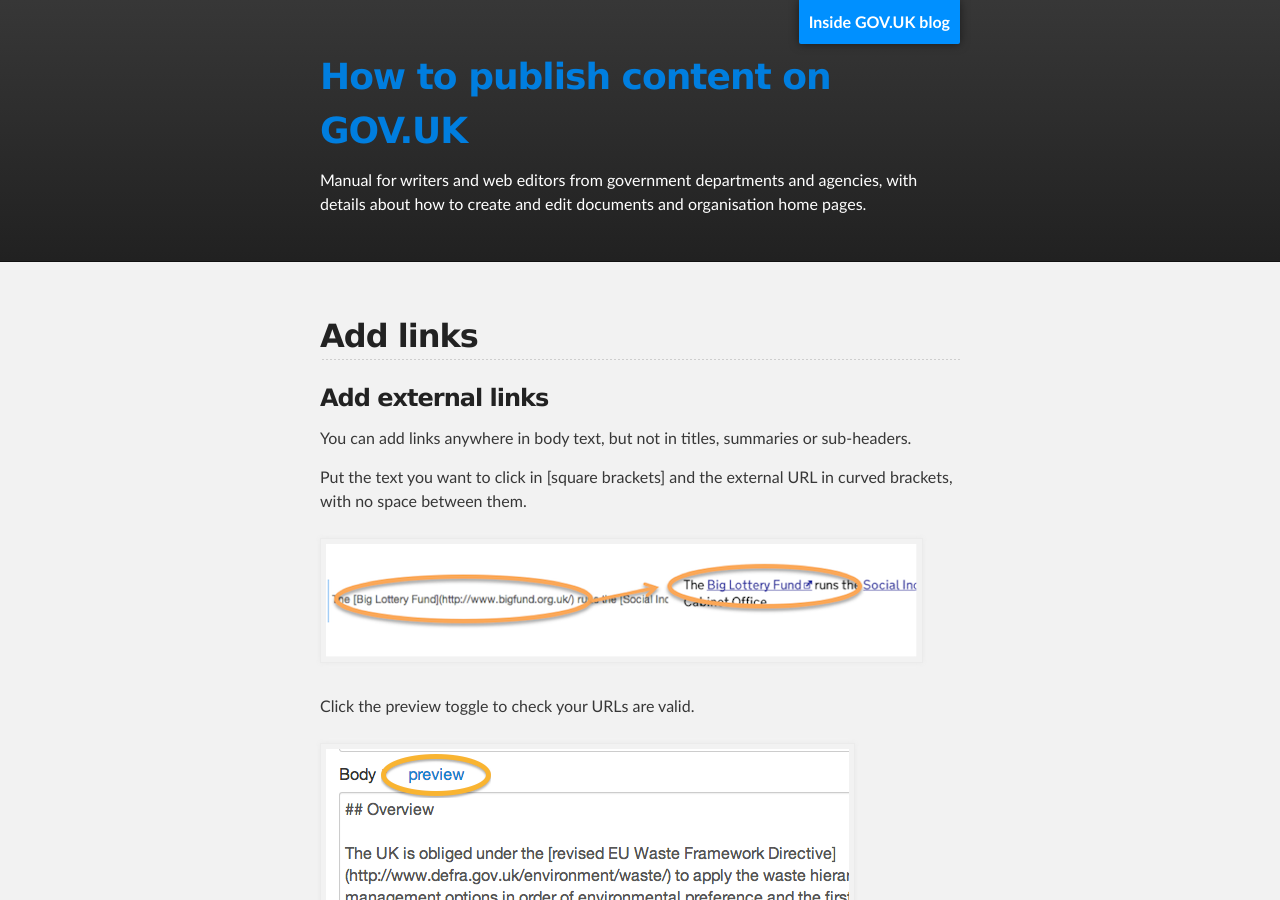
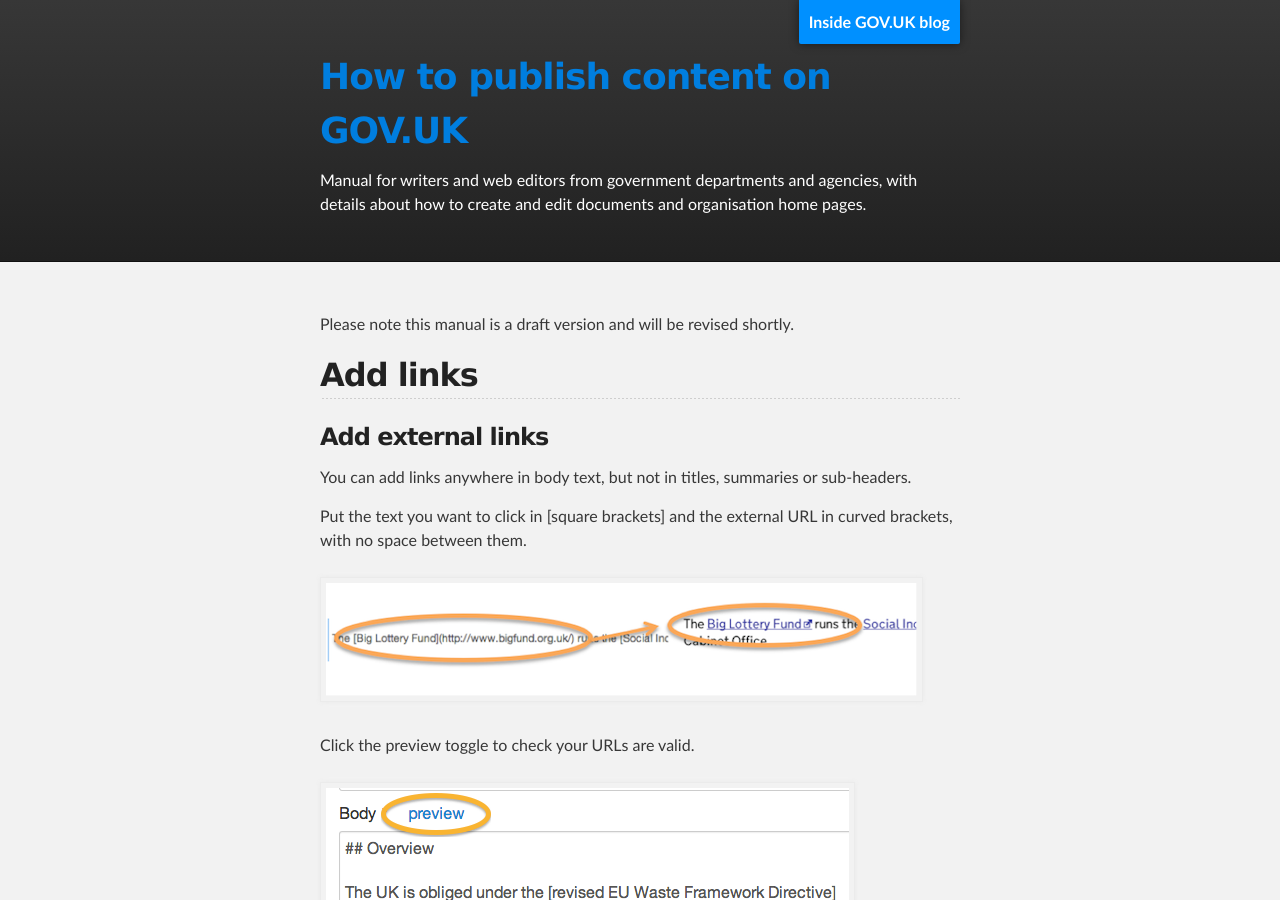
Before and after one commit to alphagov/inside-government-admin-guide, a Jekyll site: the page built from creating-documents/add-links.md, in a window 1280 px wide and 900 px high. Built offline with Jekyll 4.4.1, drawn with Linux system fonts in a browser that asks for light colours.

Commit message:
Update add-links.md

```diff
--- a/creating-documents/add-links.md
+++ b/creating-documents/add-links.md
@@ -2,6 +2,8 @@
 layout: default
 title: Inside Government Admin Guide - Add links
 ---
+
+Please note this manual is a draft version and will be revised shortly.
 
 ## Add links
 
```
